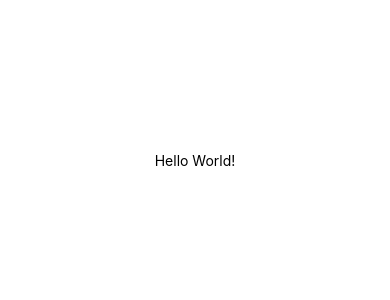
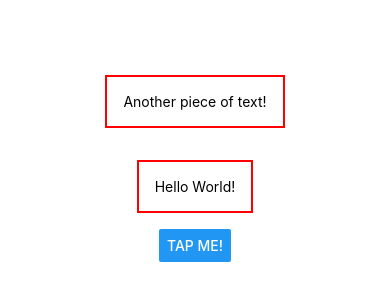
Before and after one commit to suryamaulana15/react-native-course, a React Native app: screen / in a window 390 px wide. Shown: the part 262-562 px from the top of the page. Built offline with nearby package versions, Linux system fonts and the light colour scheme.

Commit message:
styling react native

```diff
--- a/App.js
+++ b/App.js
@@ -1,11 +1,13 @@
-import { StatusBar } from "expo-status-bar";
-import { StyleSheet, Text, View } from "react-native";
+import { StyleSheet, Text, View, Button } from "react-native";
 
 export default function App() {
   return (
     <View style={styles.container}>
-      <Text>Hello World!</Text>
-      <StatusBar style="auto" />
+      <View>
+        <Text style={styles.dummyText}>Another piece of text!</Text>
+      </View>
+      <Text style={styles.dummyText}>Hello World!</Text>
+      <Button title="Tap me!" />
     </View>
   );
 }
@@ -17,4 +19,10 @@
     alignItems: "center",
     justifyContent: "center",
   },
+  dummyText: {
+    margin: 16,
+    borderWidth: 2,
+    borderColor: "red",
+    padding: 16,
+  },
 });
```
